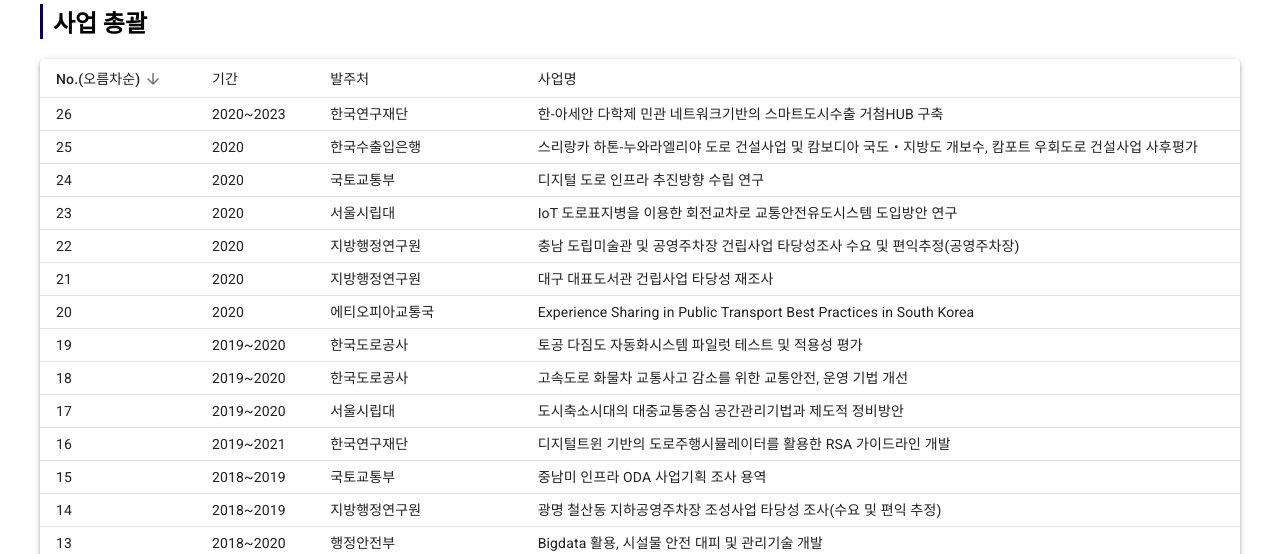
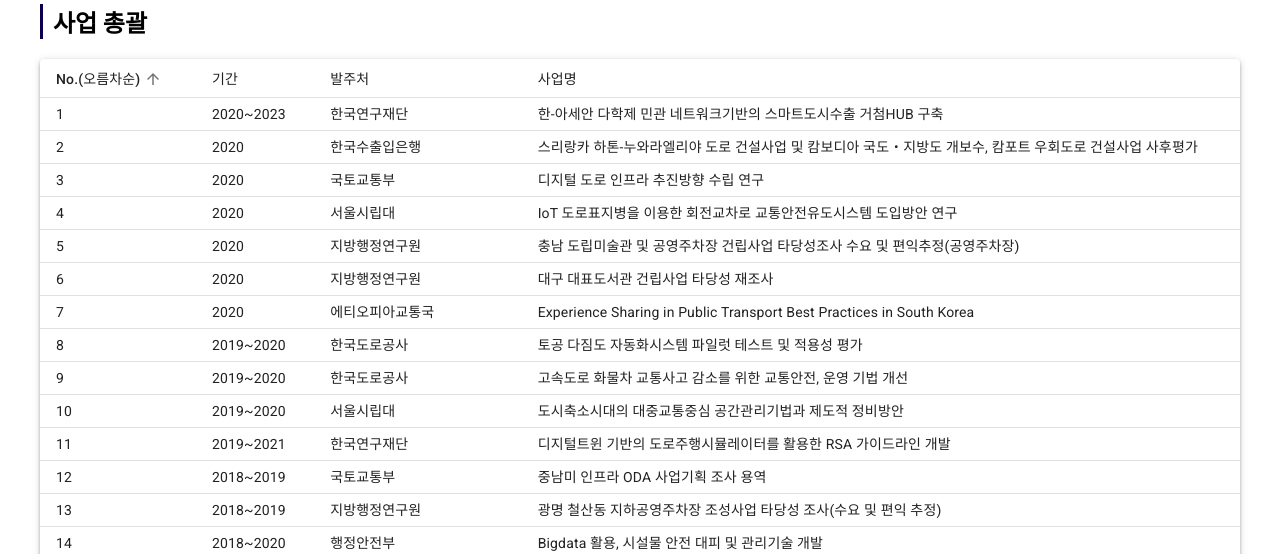
Before and after one commit to powergee/smart-city-hub, a React (Create React App) app in the folder frontend/: page /introduction/projects in a window 1280 px wide. Shown: the part 246-800 px from the top of the page. Built offline with nearby package versions, Linux system fonts and the light colour scheme.

Commit message:
Change project table to have ascending numbers

```diff
--- a/frontend/src/components/ProjectTable.js
+++ b/frontend/src/components/ProjectTable.js
@@ -58,7 +58,7 @@ export default function ProjectTable(props) {
     const [page, setPage] = React.useState(0);
     const [rowsPerPage, setRowsPerPage] = React.useState(100);
     const [orderBy, setOrderBy] = React.useState('no');
-    const [order, setOrder] = React.useState("des");
+    const [order, setOrder] = React.useState("asc");
     const rows = props.rows;
 
     const headCells = [
--- a/frontend/src/pages/Introduction.js
+++ b/frontend/src/pages/Introduction.js
@@ -229,164 +229,141 @@ function Projects() {
         link: "/introduction/projects"
     };
 
-    const rows = [
+    let rows = [
         {
-            no: 1,
             when: "2005~2006",
             client: "NCDOT",
             title: "Designing an Efficient Nighttime Sign Inspection Procedure to Ensure Motorist Safety"
         },
         {
-            no: 2,
             when: "2012~2014",
             client: "FHWA",
             title: "Field Evaluation of Double Crossover Diamond Interchanges (DTFH61-10-C-00029)"
         },
         {
-            no: 3,
             when: "2013~2015",
             client: "FHWA",
             title: "HCM Guidance for Alternative Intersections (DTFH31-12-D-00020)"
         },
         {
-            no: 4,
             when: "2014~2015",
             client: "NCDOT",
             title: "Exploring Corridor Operations in the Vicinity of a Diverging Diamond Interchange (2014-13)"
         },
         {
-            no: 5,
             when: "2015",
             client: "NCDOT",
             title: "Development of Peak Average Daily Traffic (PADT) Factors"
         },
         {
-            no: 6,
             when: "2013~2015",
             client: "NCHRP",
             title: "Work Zone Capacity Methods for the Highway Capacity Manual (NCHRP 3-107)"
         },
         {
-            no: 7,
             when: "2016",
             client: "한국도로공사",
             title: "고속도로 유지관리 공사장 안전실태 및 개선방안 연구"
         },
         {
-            no: 8,
             when: "2016~2018",
             client: "건설교통기술촉진 연구사업",
             title: "도로주행 시뮬레이터 실험시설 구축"
         },
         {
-            no: 9,
             when: "2017",
             client: "한국도로공사",
             title: "동홍천양양고속도로 터널 및 교량 진로변경 시범운용 효과분석 연구"
         },
         {
-            no: 10,
             when: "2017",
             client: "한국도로공사",
             title: "고속도로 터널 및 교량 차선운용 개선방안 연구"
         },
         {
-            no: 11,
             when: "2017~2018",
             client: "한국도로공사",
             title: "고속도로 터널부 교통안전 및 소통 향상방안 연구"
         },
         {
-            no: 12,
             when: "2018",
             client: "한국수출입은행",
             title: "라오스 GMS 북부도로 개선사업 및 캄보디아 지방도로 개선사업 사후평가"
         },
         {
-            no: 13,
             when: "2018~2020",
             client: "행정안전부",
             title: "Bigdata 활용, 시설물 안전 대피 및 관리기술 개발"
         },
         {
-            no: 14,
             when: "2018~2019",
             client: "지방행정연구원",
             title: "광명 철산동 지하공영주차장 조성사업 타당성 조사(수요 및 편익 추정)"
         },
         {
-            no: 15,
             when: "2018~2019",
             client: "국토교통부",
             title: "중남미 인프라 ODA 사업기획 조사 용역"
         },
         {
-            no: 16,
             when: "2019~2021",
             client: "한국연구재단",
             title: "디지털트윈 기반의 도로주행시뮬레이터를 활용한 RSA 가이드라인 개발"
         },
         {
-            no: 17,
             when: "2019~2020",
             client: "서울시립대",
             title: "도시축소시대의 대중교통중심 공간관리기법과 제도적 정비방안"
         },
         {
-            no: 18,
             when: "2019~2020",
             client: "한국도로공사",
             title: "고속도로 화물차 교통사고 감소를 위한 교통안전, 운영 기법 개선"
         },
         {
-            no: 19,
             when: "2019~2020",
             client: "한국도로공사",
             title: "토공 다짐도 자동화시스템 파일럿 테스트 및 적용성 평가"
         },
         {
-            no: 20,
             when: "2020",
             client: "에티오피아교통국",
             title: "Experience Sharing in Public Transport Best Practices in South Korea"
         },
         {
-            no: 21,
             when: "2020",
             client: "지방행정연구원",
             title: "대구 대표도서관 건립사업 타당성 재조사"
         },
         {
-            no: 22,
             when: "2020",
             client: "지방행정연구원",
             title: "충남 도립미술관 및 공영주차장 건립사업 타당성조사 수요 및 편익추정(공영주차장)"
         },
         {
-            no: 23,
             when: "2020",
             client: "서울시립대",
             title: "IoT 도로표지병을 이용한 회전교차로 교통안전유도시스템 도입방안 연구"
         },
         {
-            no: 24,
             when: "2020",
             client: "국토교통부",
             title: "디지털 도로 인프라 추진방향 수립 연구"
         },
         {
-            no: 25,
             when: "2020",
             client: "한국수출입은행",
             title: "스리랑카 하톤-누와라엘리야 도로 건설사업 및 캄보디아 국도‧지방도 개보수, 캄포트 우회도로 건설사업 사후평가"
         },
         {
-            no: 26,
             when: "2020~2023",
             client: "한국연구재단",
             title: "한-아세안 다학제 민관 네트워크기반의 스마트도시수출 거첨HUB 구축"
         },
     ];
+
+    for (let i = 0; i < rows.length; ++i)
+        rows[i].no = rows.length - i;
 
     return (
         <ContentHeader primary={primary} secondary={secondary}>
```
